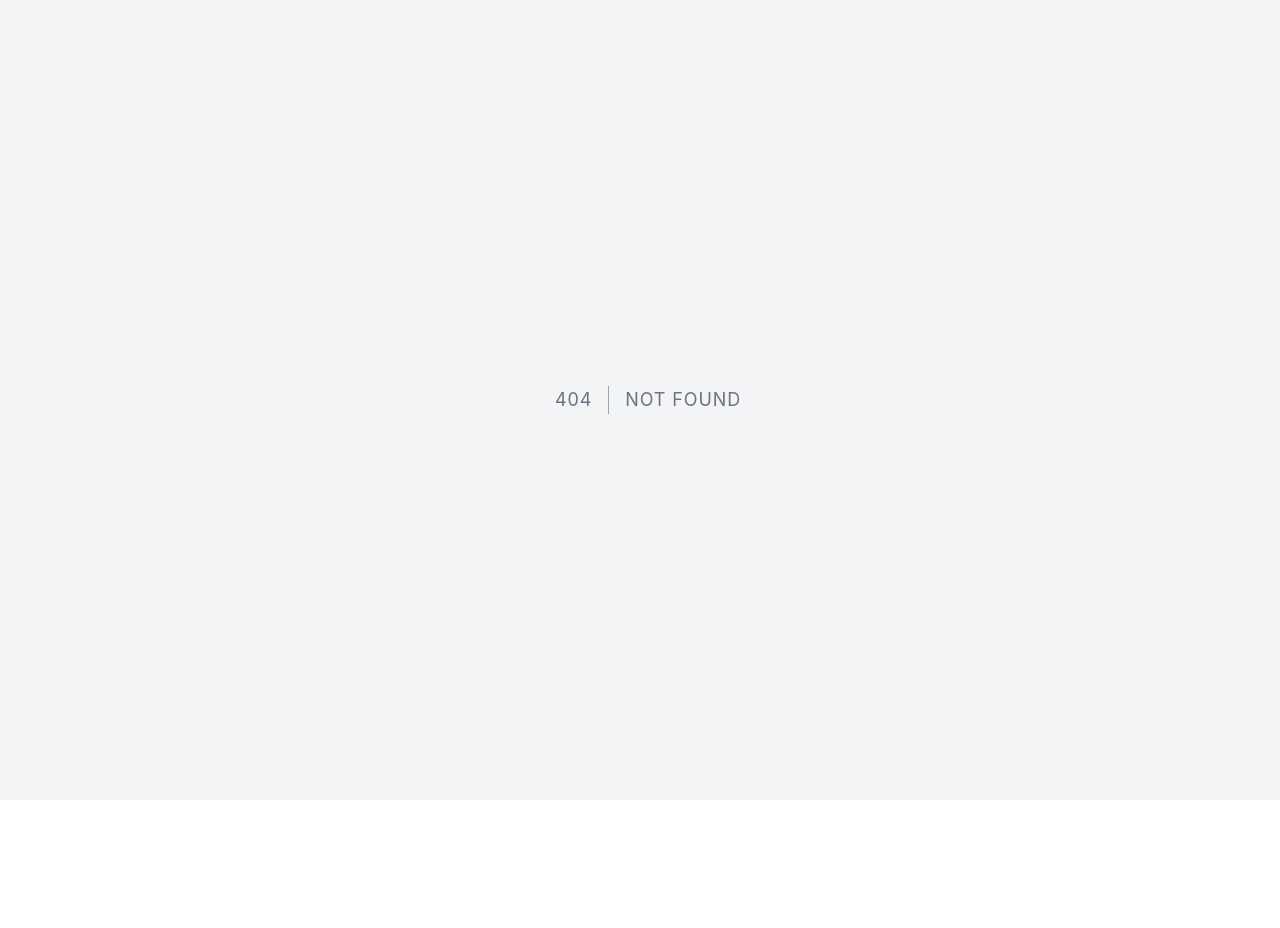
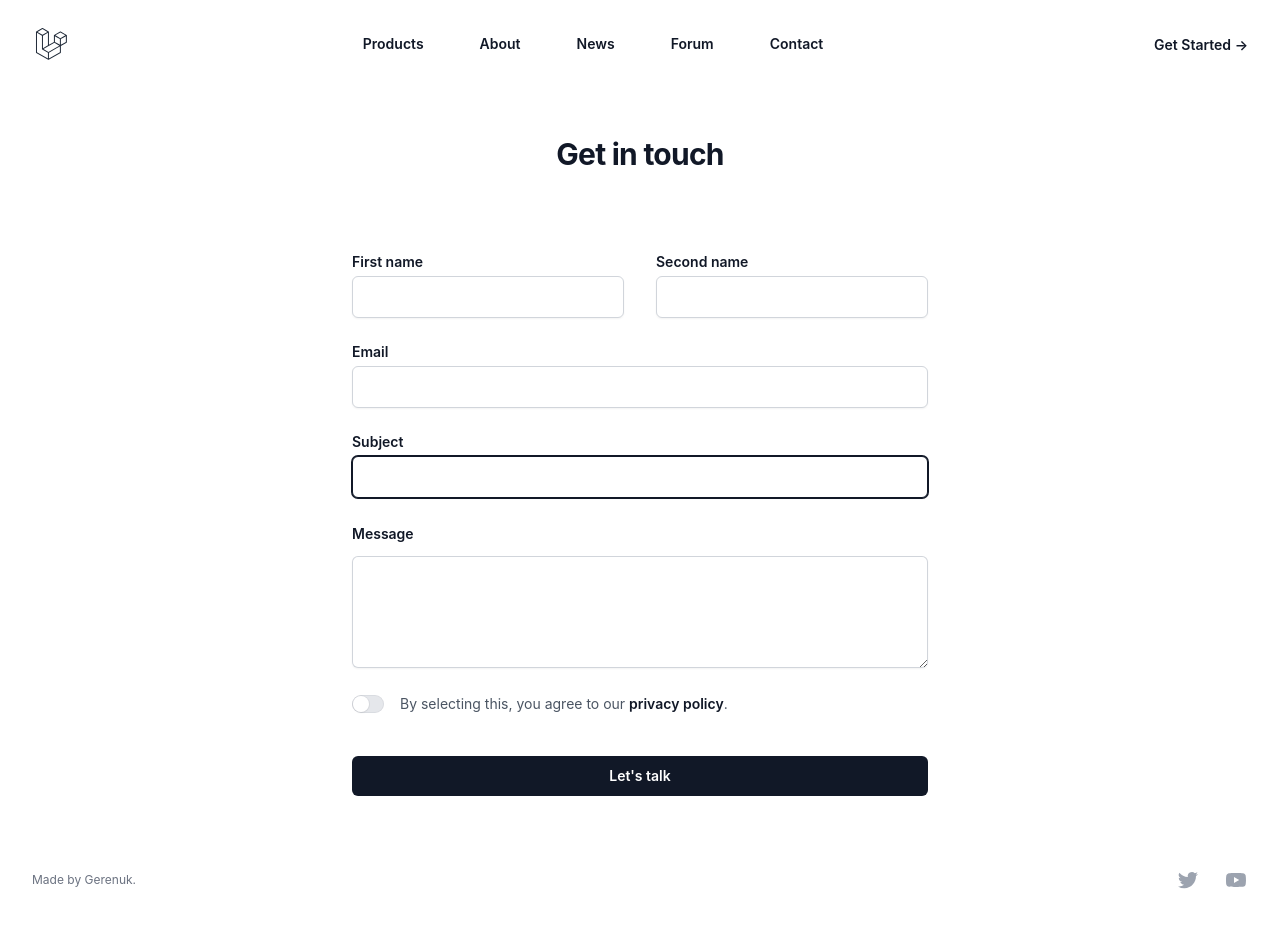
Before and after one commit to LondonControl/website, a Next.js app: page /contact in a window 1280 px wide. Before the commit this address had no page. Shown: the top 928 px of the page. Before the commit the page ends 800 px from the top, so only its background shows below. Built offline with nearby package versions, Linux system fonts and the light colour scheme; no server answers.

Commit message:
feat: added basic contact page design without proper func

```diff
--- a/src/components/Footer/index.tsx
+++ b/src/components/Footer/index.tsx
@@ -8,19 +8,6 @@ const navigation = [
     icon: (props: any) => (
       <svg fill="currentColor" viewBox="0 0 24 24" {...props}>
         <path d="M8.29 20.251c7.547 0 11.675-6.253 11.675-11.675 0-.178 0-.355-.012-.53A8.348 8.348 0 0022 5.92a8.19 8.19 0 01-2.357.646 4.118 4.118 0 001.804-2.27 8.224 8.224 0 01-2.605.996 4.107 4.107 0 00-6.993 3.743 11.65 11.65 0 01-8.457-4.287 4.106 4.106 0 001.27 5.477A4.072 4.072 0 012.8 9.713v.052a4.105 4.105 0 003.292 4.022 4.095 4.095 0 01-1.853.07 4.108 4.108 0 003.834 2.85A8.233 8.233 0 012 18.407a11.616 11.616 0 006.29 1.84" />
-      </svg>
-    ),
-  },
-  {
-    name: 'GitHub',
-    href: '#',
-    icon: (props: any) => (
-      <svg fill="currentColor" viewBox="0 0 24 24" {...props}>
-        <path
-          fillRule="evenodd"
-          d="M12 2C6.477 2 2 6.484 2 12.017c0 4.425 2.865 8.18 6.839 9.504.5.092.682-.217.682-.483 0-.237-.008-.868-.013-1.703-2.782.605-3.369-1.343-3.369-1.343-.454-1.158-1.11-1.466-1.11-1.466-.908-.62.069-.608.069-.608 1.003.07 1.531 1.032 1.531 1.032.892 1.53 2.341 1.088 2.91.832.092-.647.35-1.088.636-1.338-2.22-.253-4.555-1.113-4.555-4.951 0-1.093.39-1.988 1.029-2.688-.103-.253-.446-1.272.098-2.65 0 0 .84-.27 2.75 1.026A9.564 9.564 0 0112 6.844c.85.004 1.705.115 2.504.337 1.909-1.296 2.747-1.027 2.747-1.027.546 1.379.202 2.398.1 2.651.64.7 1.028 1.595 1.028 2.688 0 3.848-2.339 4.695-4.566 4.943.359.309.678.92.678 1.855 0 1.338-.012 2.419-.012 2.747 0 .268.18.58.688.482A10.019 10.019 0 0022 12.017C22 6.484 17.522 2 12 2z"
-          clipRule="evenodd"
-        />
       </svg>
     ),
   },
--- a/src/components/Navbar/index.tsx
+++ b/src/components/Navbar/index.tsx
@@ -60,8 +60,8 @@ const Navigation: React.FC<Props> = () => {
               Forum
             </NavLink>
 
-            <NavLink href="/support" active={router.pathname === '/support'}>
-              Support
+            <NavLink href="/contact" active={router.pathname === '/contact'}>
+              Contact
             </NavLink>
           </div>
 
@@ -187,10 +187,10 @@ const Navigation: React.FC<Props> = () => {
             </ResponsiveNavLink>
 
             <ResponsiveNavLink
-              href="/support"
-              active={router.pathname === '/support'}
+              href="/contact"
+              active={router.pathname === '/contact'}
             >
-              Support
+              Contact
             </ResponsiveNavLink>
           </div>
 
--- /dev/null
+++ b/src/pages/contact.tsx
@@ -0,0 +1,173 @@
+import { Switch } from '@headlessui/react';
+import classNames from 'classnames';
+import type { NextPage } from 'next';
+import type { FormEventHandler } from 'react';
+import { useState } from 'react';
+
+import Input from '@/components/Inputs/Input';
+import Label from '@/components/Inputs/Label';
+import Meta from '@/components/Meta';
+import MainLayout from '@/layouts/Main';
+import { AppConfig } from '@/utils/AppConfig';
+
+interface Props {}
+
+const Contact: NextPage<Props> = () => {
+  const [firstName, setFirstName] = useState<string>('');
+  const [secondName, setSecondName] = useState<string>('');
+  const [email, setEmail] = useState<string>('');
+  const [subject, setSubject] = useState<string>('');
+  // const [message, setMessage] = useState<string>('');
+  const [agreed, setAgreed] = useState<boolean>(false);
+
+  const submitForm: FormEventHandler = async (event) => {
+    event.preventDefault();
+  };
+
+  return (
+    <MainLayout
+      meta={
+        <Meta
+          title={`Contact | ${AppConfig.site_name}`}
+          description={AppConfig.description}
+        />
+      }
+    >
+      <div className="mx-auto max-w-site px-4 py-6 tablet:px-6 laptop:px-8">
+        <h1 className="text-center text-2xl font-bold tracking-tight text-gray-900 tablet:text-3xl laptop:mt-6">
+          Get in touch
+        </h1>
+        <form
+          onSubmit={submitForm}
+          className="mx-auto mt-16 max-w-xl tablet:mt-20"
+        >
+          <div className="grid grid-cols-1 gap-x-8 gap-y-6 tablet:grid-cols-2">
+            <div>
+              <Label htmlFor="email">First name</Label>
+
+              <Input
+                id="first-name"
+                type="text"
+                value={firstName}
+                className="mt-1 block w-full"
+                onChange={(event) => setFirstName(event.target.value)}
+                required
+                isFocused={true}
+              />
+
+              {/* <InputError messages={errors.email} className="mt-2" /> */}
+            </div>
+
+            <div>
+              <Label htmlFor="second-name">Second name</Label>
+
+              <Input
+                id="second-name"
+                type="text"
+                value={secondName}
+                className="mt-1 block w-full"
+                onChange={(event) => setSecondName(event.target.value)}
+                required
+                isFocused={true}
+              />
+
+              {/* <InputError messages={errors.email} className="mt-2" /> */}
+            </div>
+
+            <div className="tablet:col-span-2">
+              <Label htmlFor="email">Email</Label>
+
+              <Input
+                id="email"
+                type="email"
+                value={email}
+                className="mt-1 block w-full"
+                onChange={(event) => setEmail(event.target.value)}
+                required
+                isFocused={true}
+              />
+
+              {/* <InputError messages={errors.email} className="mt-2" /> */}
+            </div>
+
+            <div className="tablet:col-span-2">
+              <Label htmlFor="subject">Subject</Label>
+
+              <Input
+                id="subject"
+                type="text"
+                value={subject}
+                className="mt-1 block w-full"
+                onChange={(event) => setSubject(event.target.value)}
+                required
+                isFocused={true}
+              />
+
+              {/* <InputError messages={errors.email} className="mt-2" /> */}
+            </div>
+
+            <div className="tablet:col-span-2">
+              <label
+                htmlFor="message"
+                className="block text-sm font-semibold leading-6 text-gray-900"
+              >
+                Message
+              </label>
+              <div className="mt-2.5">
+                <textarea
+                  name="message"
+                  id="message"
+                  rows={4}
+                  className="block w-full rounded-md border-0 px-3.5 py-2 text-gray-900 shadow-sm ring-1 ring-inset ring-gray-300 placeholder:text-gray-400 focus:ring-2 focus:ring-inset focus:ring-gray-900 tablet:text-sm tablet:leading-6"
+                  defaultValue={''}
+                />
+              </div>
+            </div>
+
+            <Switch.Group as="div" className="flex gap-x-4 sm:col-span-2">
+              <div className="flex h-6 items-center">
+                <Switch
+                  checked={agreed}
+                  onChange={setAgreed}
+                  className={classNames(
+                    agreed ? 'bg-gray-900' : 'bg-gray-200',
+                    'flex w-8 flex-none cursor-pointer rounded-full p-px ring-1 ring-inset ring-gray-900/5 transition-colors duration-200 ease-in-out focus-visible:outline focus-visible:outline-2 focus-visible:outline-offset-2 focus-visible:outline-gray-900'
+                  )}
+                >
+                  <span className="sr-only">Agree to policies</span>
+                  <span
+                    aria-hidden="true"
+                    className={classNames(
+                      agreed ? 'translate-x-3.5' : 'translate-x-0',
+                      'h-4 w-4 transform rounded-full bg-white shadow-sm ring-1 ring-gray-900/5 transition duration-200 ease-in-out'
+                    )}
+                  />
+                </Switch>
+              </div>
+              <Switch.Label className="text-sm leading-6 text-gray-600">
+                By selecting this, you agree to our{' '}
+                <a
+                  href="#"
+                  className="font-semibold text-gray-900 hover:underline"
+                >
+                  privacy&nbsp;policy
+                </a>
+                .
+              </Switch.Label>
+            </Switch.Group>
+          </div>
+          <div className="mt-10">
+            <button
+              type="submit"
+              className="block w-full rounded-md bg-gray-900 px-3.5 py-2.5 text-center text-sm font-semibold text-white hover:bg-gray-700 focus-visible:outline focus-visible:outline-2 focus-visible:outline-offset-2 focus-visible:outline-gray-900"
+            >
+              Let&apos;s talk
+            </button>
+          </div>
+        </form>
+      </div>
+    </MainLayout>
+  );
+};
+
+export default Contact;
```
